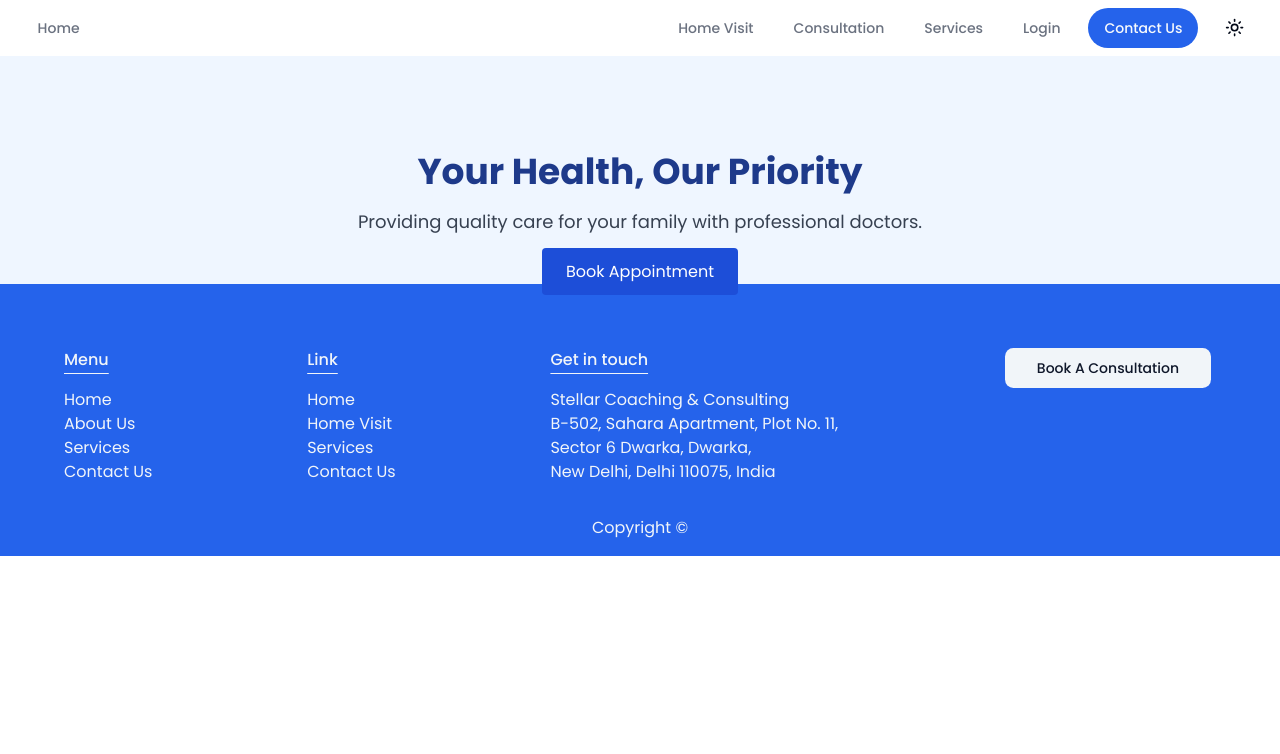
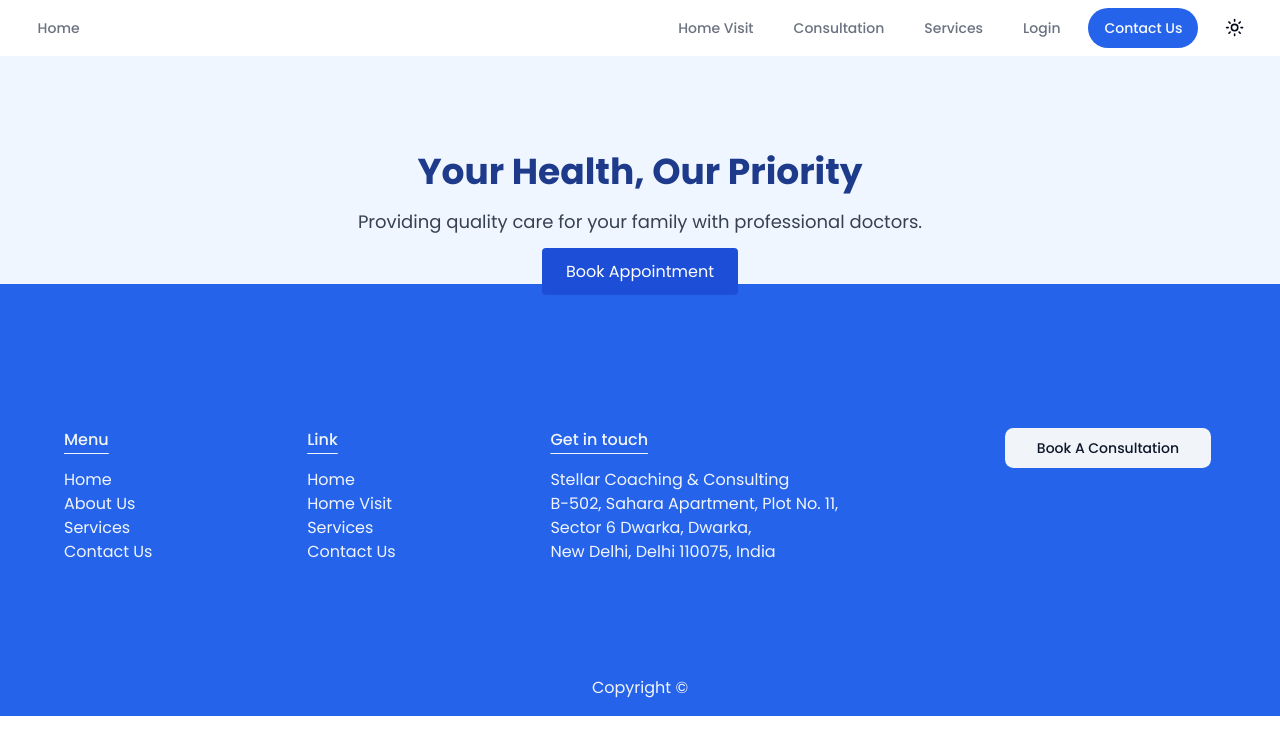
Before and after one commit to Vman1907/medmate, a Next.js app in the folder client/: page / in a window 1280 px wide. Shown: the top 754 px of the page. Built offline with nearby package versions, Linux system fonts and the light colour scheme; no server answers.

Commit message:
refactor: adjust padding in Footer component layout for improved spacing

```diff
--- a/client/src/components/elements/footer.tsx
+++ b/client/src/components/elements/footer.tsx
@@ -1,4 +1,3 @@
-import { Facebook, Instagram, Linkedin, Twitter } from 'lucide-react';
 import Link from 'next/link';
 import { Button } from '../ui/button';
 
@@ -6,7 +5,7 @@ export default function Footer() {
 	return (
 		<footer className='bg-primary text-accent px-[5%]'>
 			<div className='pt-16 pb-4 px-4%'>
-				<div className='w-full flex flex-col md:flex-row text-center md:text-left gap-12 md:gap-8'>
+				<div className='w-full flex flex-col md:flex-row text-center md:text-left gap-12 md:gap-8 py-[5rem]'>
 					<div className='w-full md:w-1/5 flex flex-col text-center items-center md:items-start md:text-left'>
 						<p className='underline underline-offset-8 font-medium'>Menu</p>
 						<div className='mt-4'>
```
